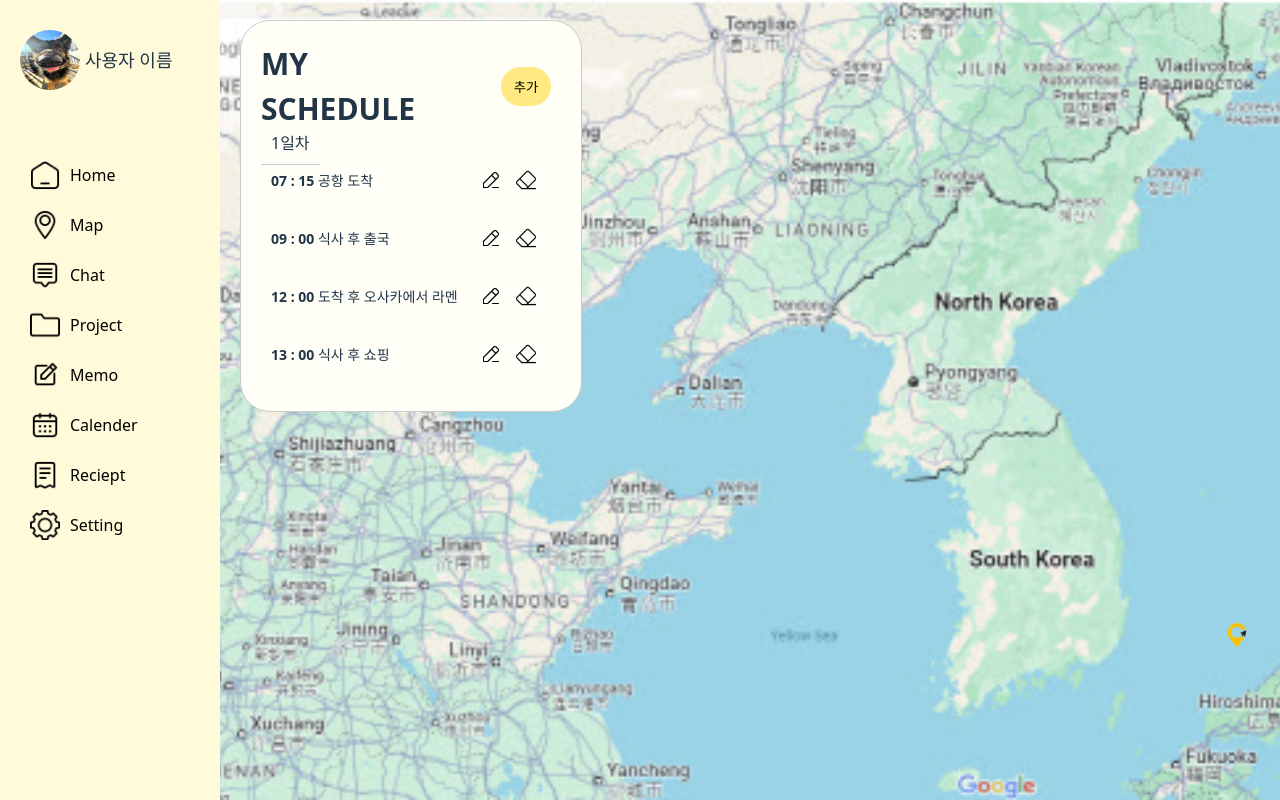
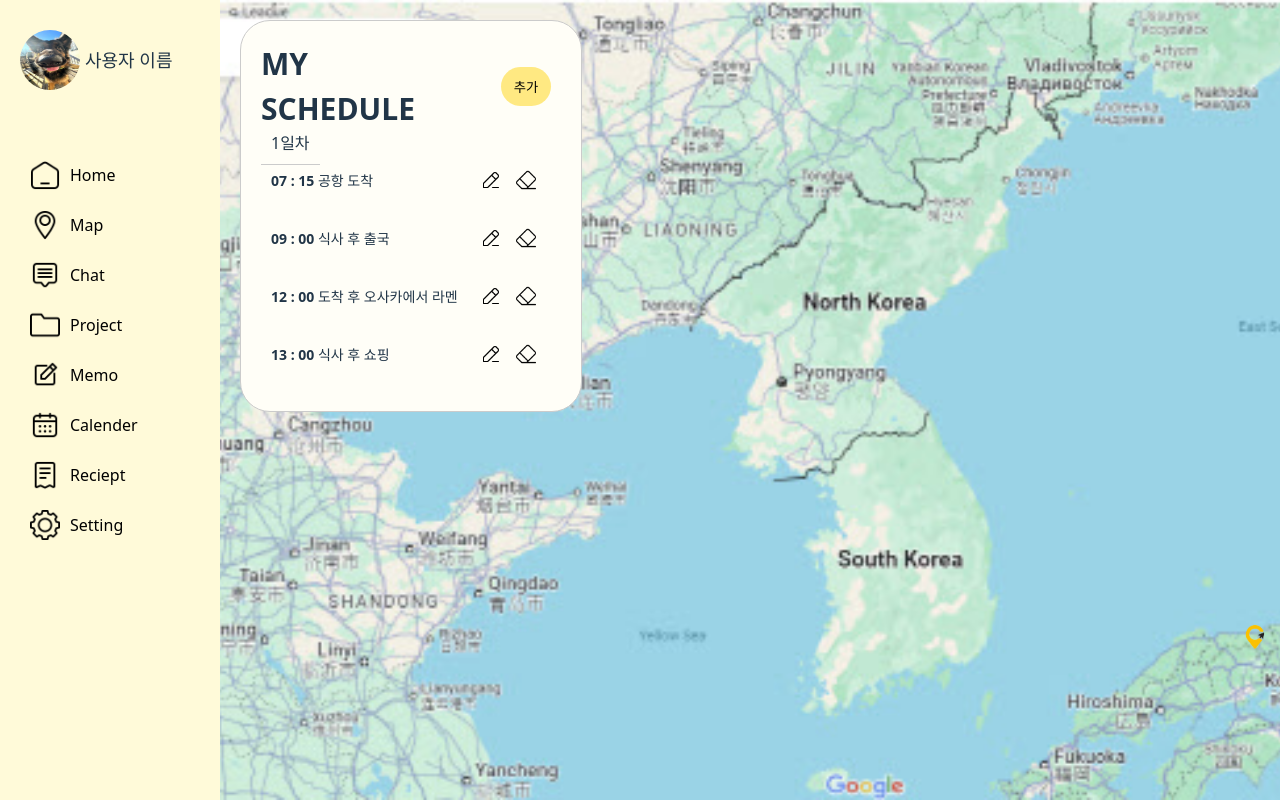
Before and after one commit to Team-Louter/gotrip-web, a React (Vite) app: page / in a window 1280 px wide. Built offline with nearby package versions, Linux system fonts and the light colour scheme.

Commit message:
feat: 지도 API 뷰 수정

```diff
--- a/src/files/mapAPI.jsx
+++ b/src/files/mapAPI.jsx
@@ -6,7 +6,7 @@ import mappin from '../icons/mappin.png';
 
 function MapAPI() {
   return (
-    <>
+    <div className='map-background'>
       <div className="map-schedule-container">
         <div className="schedule-scroll">
           <div className="schedule-title-box">
@@ -153,10 +153,9 @@ function MapAPI() {
       </div>
 
       <div>
-        <span></span>
        <img src={mappin} alt="mappin" className="mappin" />
       </div>
-    </>
+    </div>
   );
 }
 export default MapAPI;
--- a/src/styles/mapAPI.css
+++ b/src/styles/mapAPI.css
@@ -1,6 +1,10 @@
-body {
-  background-image: url('../images/mapAPIimg.jpg');
+.map-background {
+  flex: 1;
+  height: 100vh;
+
+  background-image: url(../images/mapAPIimg.jpg);
   background-size: cover;
+  background-position: center;
 }
 
 .map-schedule-container {
@@ -24,6 +28,6 @@ body {
 
 .mappin {
   width: 30px;
-  margin-top: 620px;
-  margin-left: 620px;
+  margin-top: 190px;
+  margin-left: 1020px;
 }
```
